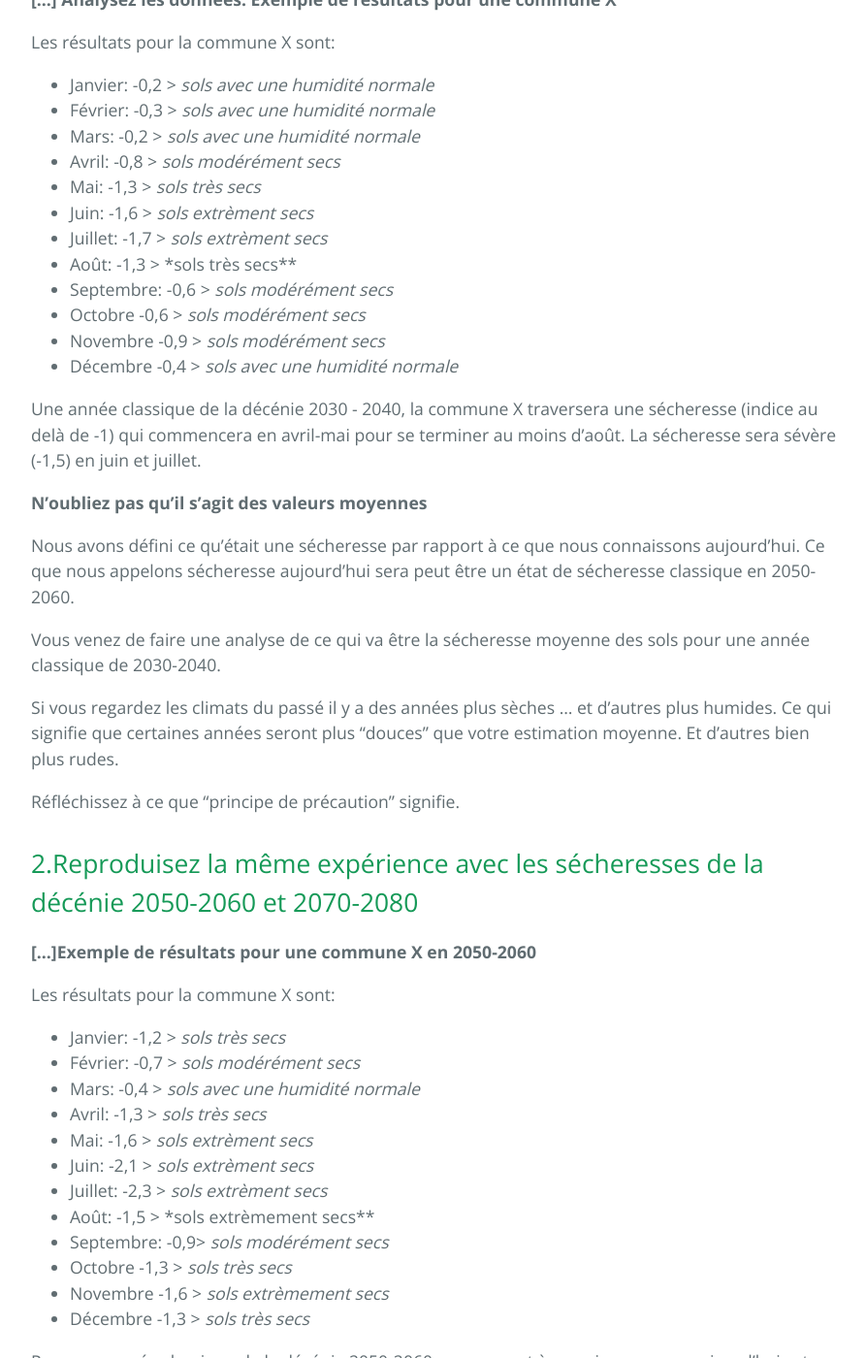
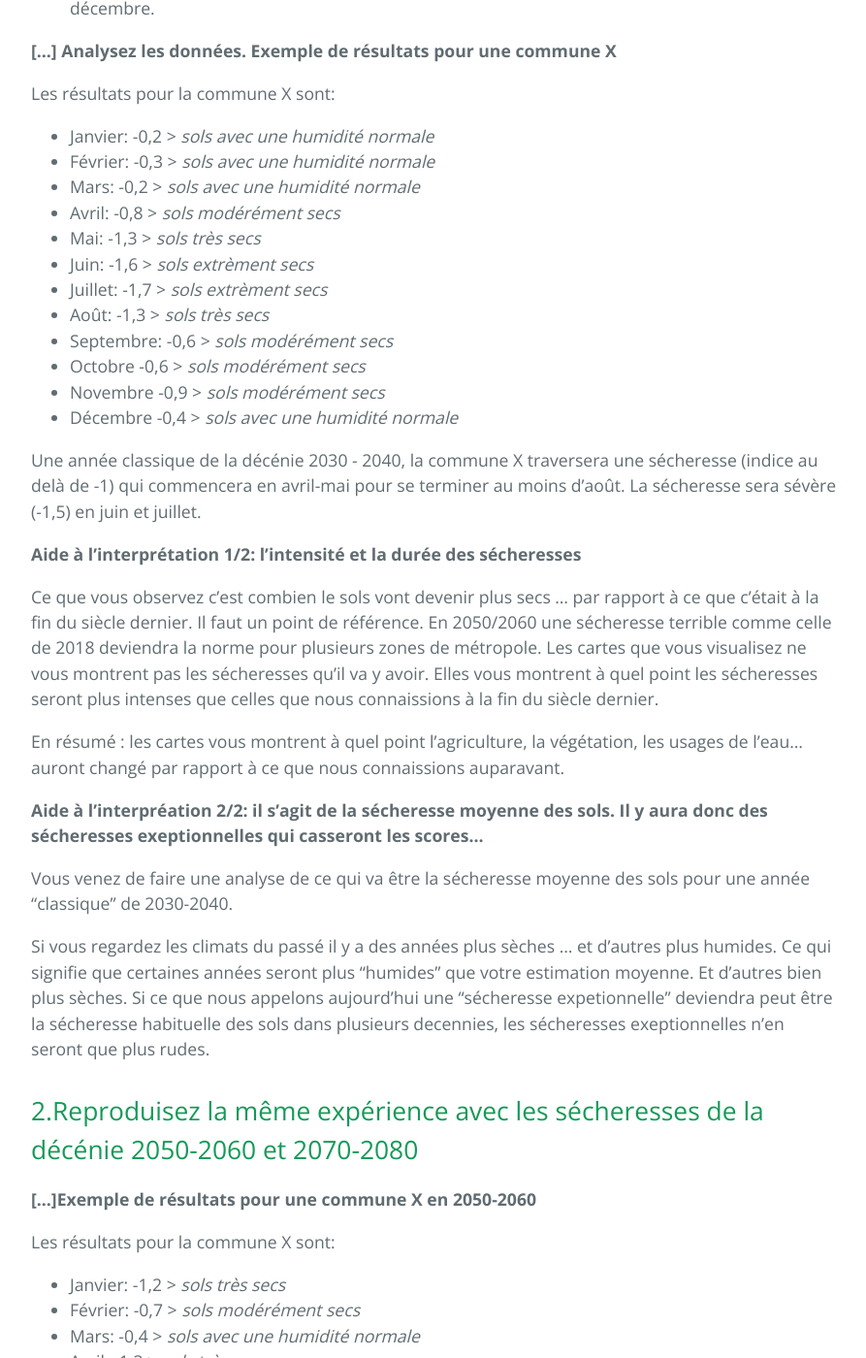
Before and after one commit to secheresses/Ancien-site, a Jekyll site: the page built from pages/penuries-eau/indice-sswi.md, in a window 1280 px wide and 1400 px high, scrolled down 2009 px. Shown: the whole window at 97% size, without its empty margins (192-1085 px from the left). Built offline with Jekyll 4.4.1, drawn with Linux system fonts in a browser that asks for light colours; some of the changed text lies outside the part shown.

Commit message:
mise à jour sswi

```diff
--- a/pages/penuries-eau/indice-sswi.md
+++ b/pages/penuries-eau/indice-sswi.md
@@ -17,7 +17,7 @@ Vous allez pouvoir découvrir pour votre territoire sur les années 2030-2040, 2
 
 Les données des climatologues et du GIEC sont visualisables sur un interface qui s'appelle Drias-Climat et sont sans cesse corrigées, années après années, et vérifiées en essayant de retrouver des climats du passé. Les [données climatiques](../donnees) sont fiables lorsqu'il s'agit de la haute des température. La plus grosse incertitude concerne le scénario sio-économique que vous choisirez. Vous aurez le choix entre scénario intermédiaire où l'humain à mis en place des politiques climatiques à l'échelle mondiale ou le modèle pessimiste aussi nommé *business as usual*.
 
-1.Définissez combien de temps les sécheresses moyennes vont durer 2030-2040 et avec quelle sera leur intensité
+1.Définissez combien de temps les sécheresses moyennes vont durer en 2030-2040 et quelle sera leur intensité
 ---
 
 __Accédez aux données__
@@ -32,11 +32,13 @@ __Accédez aux données__
 __Visualisez les données sécheresses pour votre zone__
 
 1. Cliquez sur la carte de janvier "Horizon proche 2035"
-2. Pour vous aider à y voir plus clair. Dans la barre latérale droite de votre écran il y a une section **Zones géographiques**. Sélectionnez **Domaine personnalisé** et indiquez, directement sur la carte, la zone qui vous intéresse. Dans **Repères géographiques** sélectionnez **Fond de carte détaillé**
+2. Pour vous aider à y voir plus clair:
+ * dans la barre latérale droite de votre écran il y a une section **Zones géographiques**. Sélectionnez **Domaine personnalisé** et indiquez, directement sur la carte, la zone qui vous intéresse.
+ * dans **Repères géographiques** sélectionnez **Fond de carte détaillé**
 
 __Notez l'indice de sécheresse des sols pour janvier...__
 
-Ce que vous êtes entrain de visualiser est un indice scientifique qui permet d'anticiper ... la sécheresse des sols moyenne sur une période. Cet indice prend en compte beaucoup de facteurs comme l'évolution de la température, la végétation qui va absorber l'eau, les précipitations, ...
+Ce que vous êtes entrain de visualiser est un indice scientifique qui permet d'anticiper ... la sécheresse moyenne des sols moyenne sur une période. Cet indice prend en compte beaucoup de facteurs comme l'évolution de la température, la végétation qui va absorber l'eau, les précipitations, ...
 
 La couleur et la valeur qui apparaît lorsque vous survolez votre carte correspond à cet indice.
 
@@ -61,7 +63,7 @@ Les résultats pour la commune X sont:
 * Mai: -1,3 > *sols très secs*
 * Juin: -1,6 > *sols extrèment secs*
 * Juillet: -1,7 > *sols extrèment secs*
-* Août: -1,3 > *sols très secs**
+* Août: -1,3 > *sols très secs*
 * Septembre: -0,6 > *sols modérément secs*
 * Octobre -0,6 > *sols modérément secs*
 * Novembre -0,9 > *sols modérément secs*
@@ -69,15 +71,17 @@ Les résultats pour la commune X sont:
 
 Une année classique de la décénie 2030 - 2040, la commune X traversera une sécheresse (indice au delà de -1) qui commencera en avril-mai pour se terminer au moins d'août. La sécheresse sera sévère (-1,5) en juin et juillet.
 
-__N'oubliez pas qu'il s'agit des valeurs moyennes__
+__Aide à l'interprétation 1/2: l'intensité et la durée des sécheresses__
 
-Nous avons défini ce qu'était une sécheresse par rapport à ce que nous connaissons aujourd'hui. Ce que nous appelons sécheresse aujourd'hui sera peut être un état de sécheresse classique en 2050-2060.
+Ce que vous observez c’est combien le sols vont devenir plus secs ... par rapport à ce que c’était à la fin du siècle dernier. Il faut un point de référence. En 2050/2060 une sécheresse terrible comme celle de 2018 deviendra la norme pour plusieurs zones de métropole. Les cartes que vous visualisez ne vous montrent pas les sécheresses qu'il va y avoir. Elles vous montrent à quel point les sécheresses seront plus intenses que celles que nous connaissions à la fin du siècle dernier.
 
-Vous venez de faire une analyse de ce qui va être la sécheresse moyenne des sols pour une année classique de 2030-2040.
+En résumé : les cartes vous montrent à quel point l’agriculture, la végétation, les usages de l’eau... auront changé par rapport à ce que nous connaissions auparavant.
 
-Si vous regardez les climats du passé il y a des années plus sèches ... et d'autres plus humides. Ce qui signifie que certaines années seront plus "douces" que votre estimation moyenne. Et d'autres bien plus rudes.
+__Aide à l'interpréation 2/2: il s'agit de la sécheresse moyenne des sols. Il y aura donc des sécheresses exeptionnelles qui casseront les scores...__
 
-Réfléchissez à ce que "principe de précaution" signifie.
+Vous venez de faire une analyse de ce qui va être la sécheresse moyenne des sols pour une année "classique" de 2030-2040.
+
+Si vous regardez les climats du passé il y a des années plus sèches ... et d'autres plus humides. Ce qui signifie que certaines années seront plus "humides" que votre estimation moyenne. Et d'autres bien plus sèches. Si ce que nous appelons aujourd'hui une "sécheresse expetionnelle" deviendra peut être la sécheresse habituelle des sols dans plusieurs decennies, les sécheresses exeptionnelles n'en seront que plus rudes.
 
 2.Reproduisez la même expérience avec les sécheresses de la décénie 2050-2060 et 2070-2080
 ---
@@ -92,7 +96,7 @@ Les résultats pour la commune X sont:
 * Mai: -1,6 > *sols extrèment secs*
 * Juin: -2,1 > *sols extrèment secs*
 * Juillet: -2,3 > *sols extrèment secs*
-* Août: -1,5 > *sols extrèmement secs**
+* Août: -1,5 > *sols extrèmement secs*
 * Septembre: -0,9> *sols modérément secs*
 * Octobre -1,3 > *sols très secs*
 * Novembre -1,6 > *sols extrèmement secs*
@@ -107,7 +111,19 @@ Pour une année classique de la décénie 2050-2060, par rapport à ce qui pour
 
 Plusieurs mois de sécheresses peuvent causer des pénuries d'eau pour certaines municipalités. Votre municipalité est-elle concernée? C'est ce que nous allons chercher à savoir à l'[étape 3 du tutoriel](../eau-perrenite).
 
-Bonus
+Bonus 1
 ---
 
 > Serge Planton, responsable des recherches sur le climat à MétéoFrance & contributeur à de nombreux projets, nous a appris que que les [modèles d'estimation des températures](../donnees) étaient (très) fiables, contrairement aux [modèles d'estimation des précipitations](../donnees) qui présentent beaucoup de variables comme la circulation des océans, les forêts, les reliefs... Pour les sécheresses il nous a invité à utiliser l'indice SSWI que vous utilisez avec ce tutoriel qui permet de visualiser la sécheresse moyenne à venir des sols dans des horizons lointains. Avec une précision plutôt grande car: les précipitations vont sûrement peut évoluer sauf sur certaines zones, contrairement aux évolutions des températures qui vont induire des besoins plus grands de la végétation, une plus grande évaporation etc. Et que pour parler de sécheresses utiliser les précipitations uniquement n'était pas assez précis car les sécheresses dépendent de nombreux facteurs.
+
+Bonus 2:  extrait du rapport final *Projet ClimSec: Impact du changement climatique en France sur la sécheresse et l’eau du sol*
+---
+
+L’évolution  des  sécheresses  en  métropole  au  cours du  XXIe  siècle,  étudiée  à  partir  des différentes  projections  climatiques  des  modèles  de l’AR4  du  GIEC  montre  de  grandes cohérences dans leur déroulement spatio-temporel. Les principaux résultats sont :
+* Pour  le  premier  tiers  du  siècle  (années  2020),  les changements  semblent  peu marqués  même  si  la  probabilité  de  sécheresse  agricole  semble  s’accroître, notamment pour les sècheresses longues;
+* Au  milieu  du  siècle  (années  2050),  malgré  une  évolution  encore  limitée  du régime  pluviométrique,  des  évolutions  majeures  commencent  à  concerner  les sécheresses  agricoles.  Des  sécheresses  inhabituelles  en  termes  d’expansion spatiale   ou   d’intensité   sont   simulées   dans   l’ensemble   des   projections climatiques.  Les  projections  indiquent  également  que  certaines  régions,  et notamment  les  zones  montagneuses,  du  fait  de  probables  modifications  du régime nival, pourraient  connaître les évolutions les plus marquées en matière d’assèchement des sols ;
+* A  la  fin  du  siècle  (années  2080),  des  sécheresses  météorologiques  plus  fortes apparaissent,  notamment  en  été  et  les  sécheresses  du  sol  pourraient  devenir extrêmes (par comparaison au climat actuel) sur la majeure partie du territoire. La durée de ces sècheresses extrêmes (plusieurs années ou décennies) relève de typologie de phénomène totalement inconnu dans le climat actuel.
+
+Il  convient  de  noter  que  ce  sont  les  régions  connaissant  les  sols  les  plus  humides  en moyenne  aujourd’hui  (Nord  et  Nord  Est  notamment)  qui  pourraient  connaître  les  évolutions les  plus  fortes  par  rapport  au  climat  actuel.  Ce  résultat  est  essentiel  pour  l’adaptation  et montre  à  quel  point  l’impact  du  changement  climatique  sur  la  ressource  en  eau  concerne l’ensemble de notre pays
+
+En savoir plus sur le [projet Climsec](http://www.umr-cnrm.fr/spip.php?article605).
```
Also changed, not shown: pages/risques-penurie-eau.md (+4 -4 lines).
